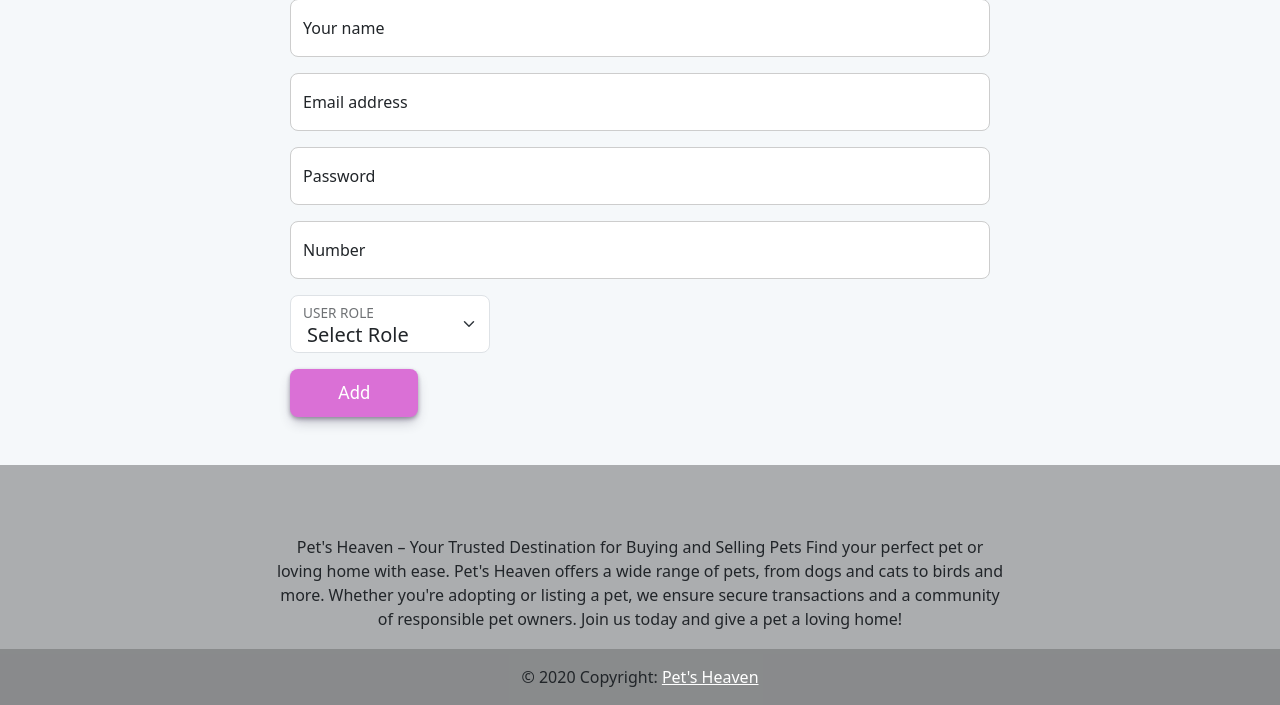
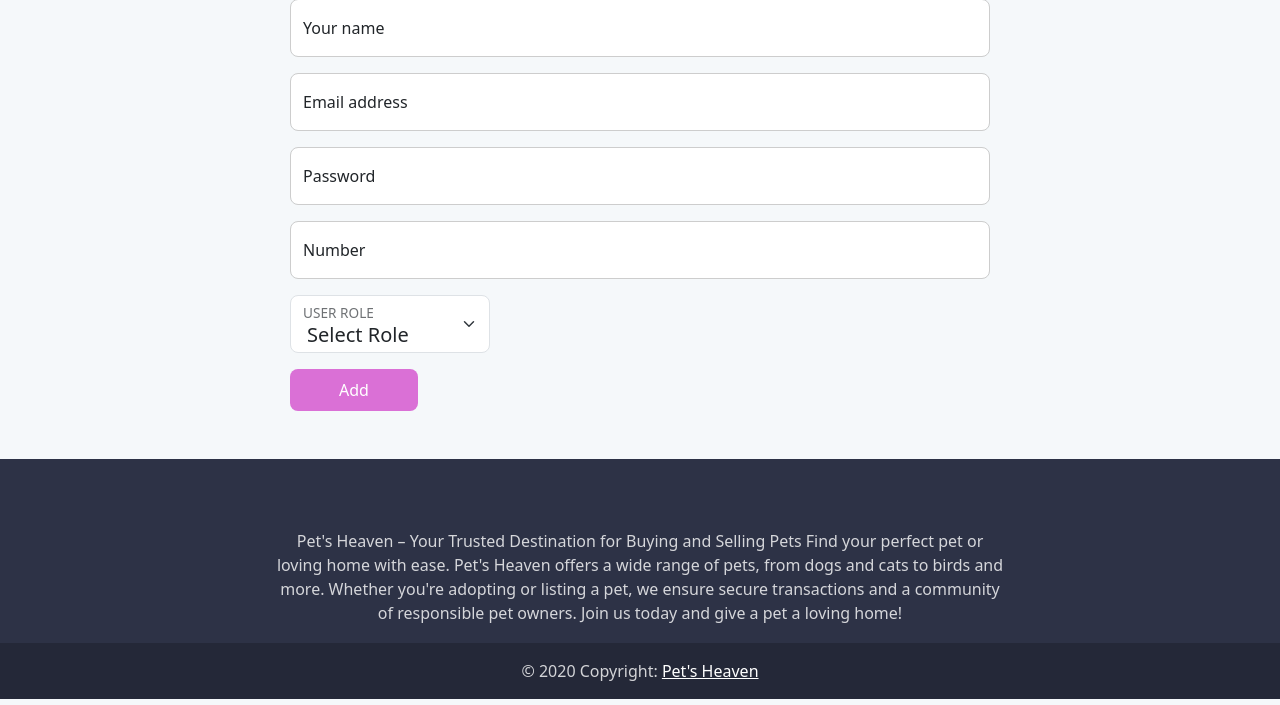
Before and after one commit to AmeeraUsman16/Online-Pets-Buying-and-Selling-Store, a PHP site: page /pets/register.php in a window 1280 px wide. Shown: the part 109-814 px from the top of the page. Run offline with PHP 8.4, Linux system fonts and the light colour scheme.

Commit message:
update footer bg,update all buttons

```diff
--- a/footer.php
+++ b/footer.php
@@ -1,7 +1,7 @@
   <!-- Remove the container if you want to extend the Footer to full width. -->
 
   <!-- Footer -->
-  <footer class="text-center mt-5" style="background-color:rgba(0, 0, 0, 0.3);">
+  <footer class="text-center mt-5" style="background-color:#2d3246; color: rgba(255, 255, 255, 0.8);">
     <!-- Grid container -->
     <div class="container" >
    <!-- Section: Text -->
--- a/register.php
+++ b/register.php
@@ -35,51 +35,6 @@ if(isset($_POST['add-btn'])){
             display: flex;
             justify-content: center;
             align-items: center;
-        }
-
-        .button-30 {
-            align-items: center;
-            appearance: none;
-            background-color: #FAF0E6;
-            border-radius: 4px;
-            border-width: 0;
-            box-shadow: rgba(45, 35, 66, 0.4) 0 2px 4px, rgba(45, 35, 66, 0.3) 0 7px 13px -3px, #4F000000 0 -3px 0 inset;
-            box-sizing: border-box;
-            color: white;
-            cursor: pointer;
-            display: inline-flex;
-            font-family: 'Roboto', sans-serif;
-            height: 48px;
-            justify-content: center;
-            line-height: 1;
-            list-style: none;
-            overflow: hidden;
-            padding-left: 16px;
-            padding-right: 16px;
-            position: relative;
-            text-align: left;
-            text-decoration: none;
-            transition: box-shadow .15s, transform .15s;
-            user-select: none;
-            -webkit-user-select: none;
-            touch-action: manipulation;
-            white-space: nowrap;
-            will-change: box-shadow, transform;
-            font-size: 18px;
-        }
-
-        .button-30:focus {
-            box-shadow: #4F000000 0 0 0 1.5px inset, rgba(45, 35, 66, 0.4) 0 2px 4px, rgba(45, 35, 66, 0.3) 0 7px 13px -3px, #4F000000 0 -3px 0 inset;
-        }
-
-        .button-30:hover {
-            box-shadow: rgba(45, 35, 66, 0.4) 0 4px 8px, rgba(45, 35, 66, 0.3) 0 7px 13px -3px, #4F000000 0 -3px 0 inset;
-            transform: translateY(-2px);
-        }
-
-        .button-30:active {
-            box-shadow: #4F000000 0 3px 7px inset;
-            transform: translateY(2px);
         }
     </style>
 
@@ -127,7 +82,7 @@ if(isset($_POST['add-btn'])){
             <div class="mb-0">
                 <!-- <button type="submit" name="add-btn" class="btn btn-dark p-3 px-5" style="border-radius: 27px;">Add</button> -->
                 <button type="submit" name="add-btn"
-                class="btn text-white py-2 px-5 button-30" style="border-radius: 8px;background: #da70d6">Add</button>
+                class="btn text-white py-2 px-5 " style="border-radius:8px;background: #da70d6">Add</button>
             </div>
         </form>
     </div>
```
Also changed, not shown: cart-pets.php (+1 -45 lines), order-details.php (+1 -45 lines), nav.php (line endings or trailing spaces).
